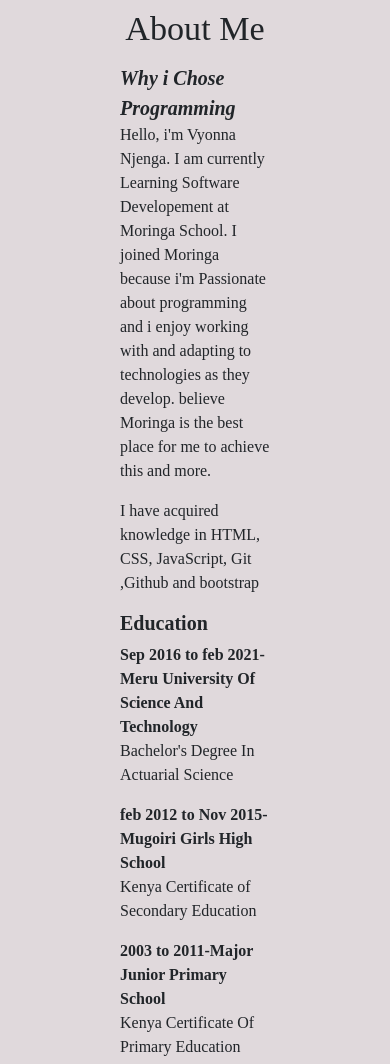
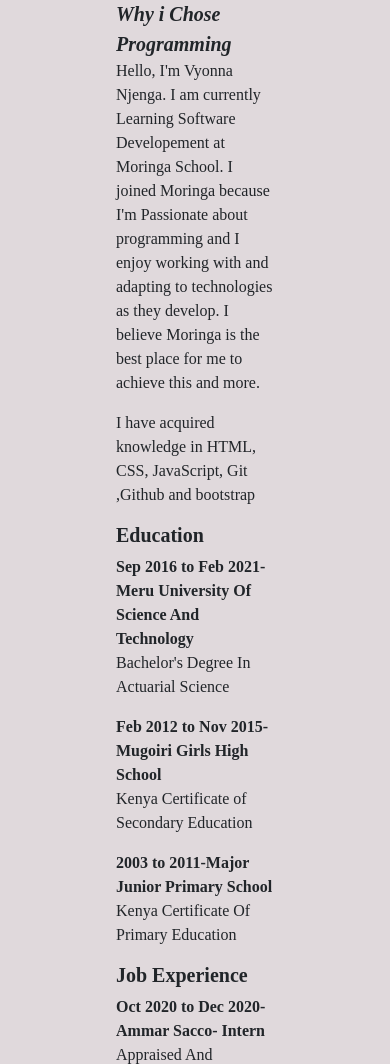
Before and after one commit to vyonna6519/-portfolio, a plain HTML site: page index.html in a window 390 px wide. Shown: the part 2818-3882 px from the top of the page. Drawn offline with nearby package versions, Linux system fonts and the light colour scheme.

Commit message:
fixed padding issue in about me section

```diff
--- a/index.html
+++ b/index.html
@@ -131,17 +131,17 @@
               <h3 class="display-4 font-weight-bold">About Me</h3>
 
           <em class="about1">Why i Chose Programming</em>
-          <p>Hello, i'm Vyonna Njenga. I am currently Learning Software Developement at Moringa School.
-            I joined Moringa because i'm Passionate about programming and i enjoy working with and adapting to technologies as they develop.
-             believe Moringa is the best place for me to achieve this and more.</p>
+          <p>Hello, I'm Vyonna Njenga. I am currently Learning Software Developement at Moringa School.
+            I joined Moringa because I'm Passionate about programming and I enjoy working with and adapting to technologies as they develop.
+             I believe Moringa is the best place for me to achieve this and more.</p>
             I have acquired knowledge in HTML, CSS, JavaScript, Git ,Github and bootstrap</p>
           <div class="edujob ">
             <div class="edu">
               <h4>Education</h4>
-              <span>Sep 2016 to feb 2021- Meru University Of Science And Technology</span>
+              <span>Sep 2016 to Feb 2021- Meru University Of Science And Technology</span>
               <p class="school">Bachelor's Degree In Actuarial Science</p>
 
-              <span>feb 2012 to Nov 2015- Mugoiri Girls High School</span>
+              <span>Feb 2012 to Nov 2015- Mugoiri Girls High School</span>
               <p class="school">Kenya Certificate of Secondary Education</p>
 
               <span>2003 to 2011-Major Junior Primary School</span>
@@ -150,7 +150,7 @@
 
             <div class="job">
               <h4>Job Experience</h4>
-              <span>0ct 2020 to Dec 2020- Ammar Sacco- Intern</span>
+              <span>Oct 2020 to Dec 2020- Ammar Sacco- Intern</span>
               <p class="job1">Appraised And Disbursed Customer Loans</p>
               <p class="job1">Monitered Credit Department Budget</p>
               <p class="job1">Marketed Various Sacco Products To Customers</p>
--- a/style.css
+++ b/style.css
@@ -155,14 +155,14 @@ button {
 
 @media screen and (max-width:1200px){
     .aboutme{
-        padding: 80px;
+        padding: 16px;
     }
 }
 
 @media screen and (max-width:1000px){
     .about{
         background-size: 100%;
-        padding: 100px 40px;
+        padding: 100px ;
     }
     .aboutme{
         width: 100%;
```
